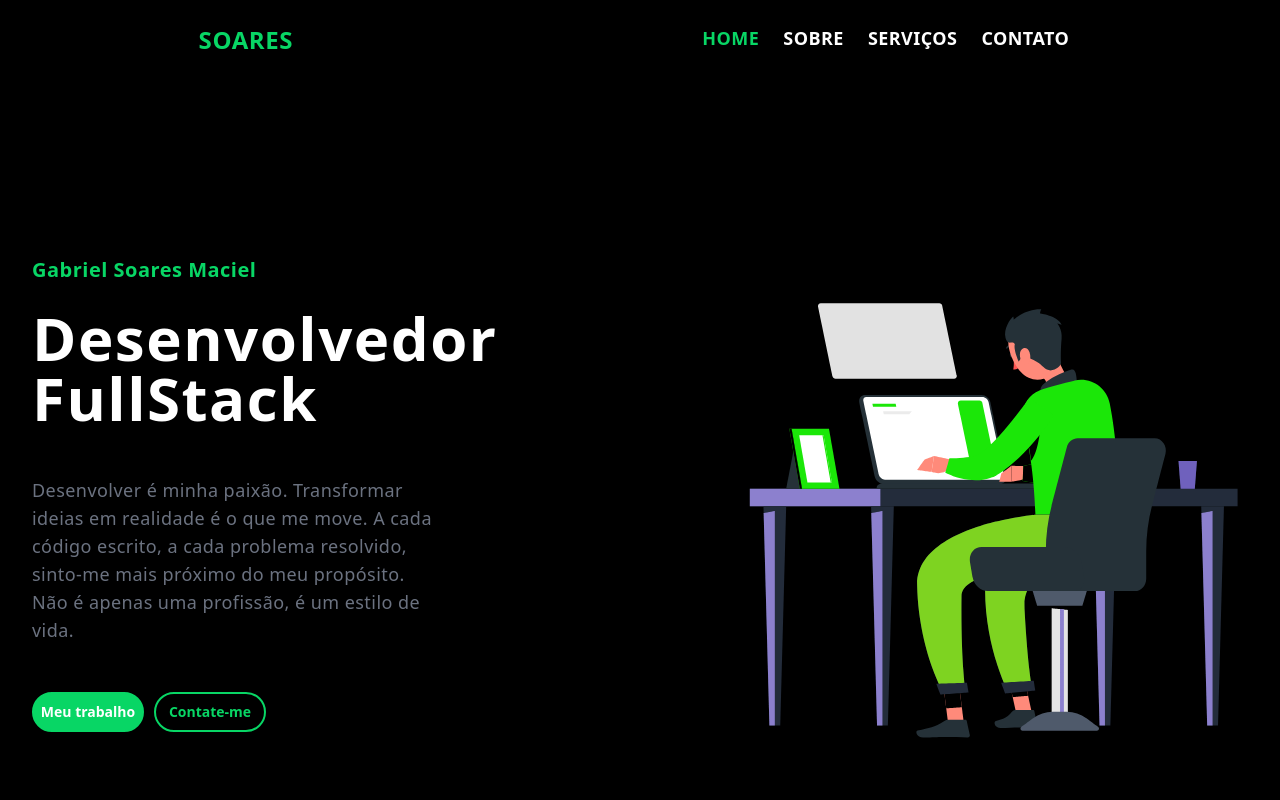
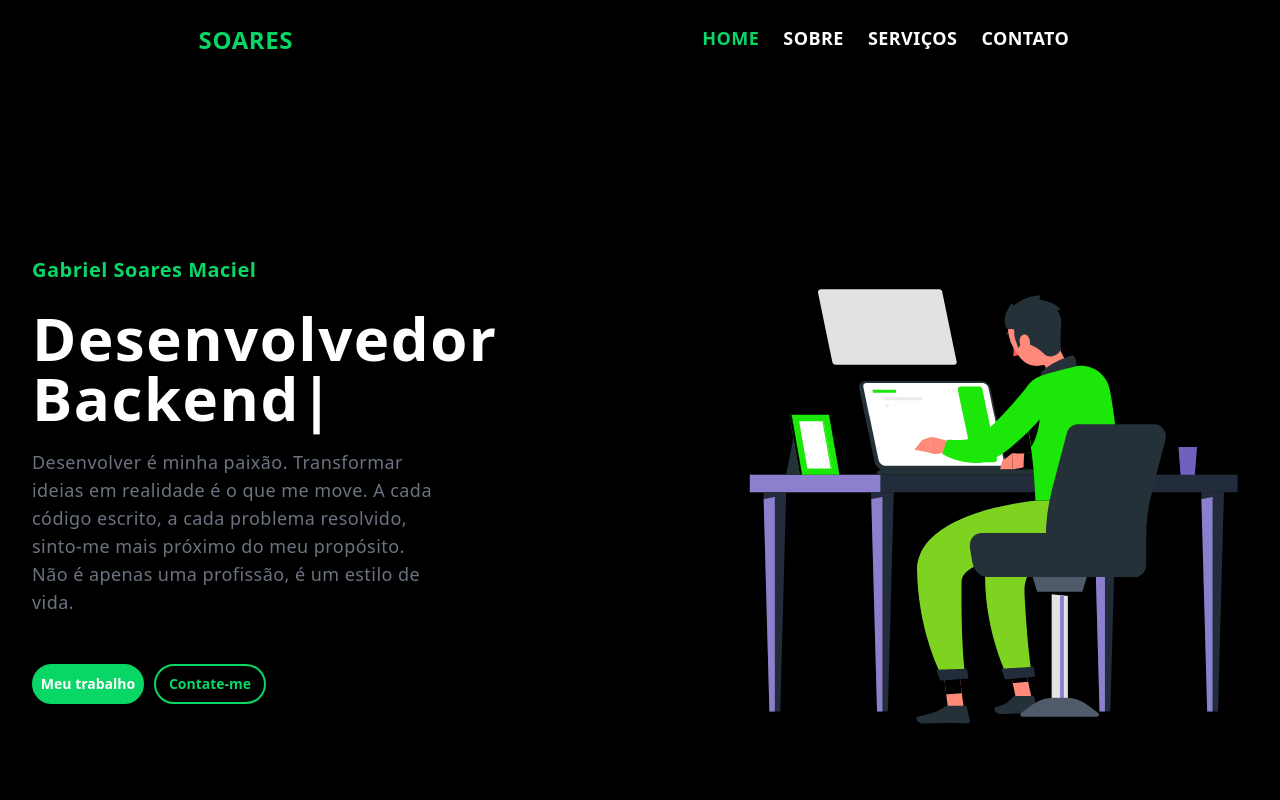
Before and after one commit to GabrielSoares-Dev/Portfolio-v2, a Next.js app: page / in a window 1280 px wide. Shown: the top 800 px of the page. Built offline with nearby package versions, Linux system fonts and the light colour scheme.

Commit message:
animations introduction

```diff
--- a/package.json
+++ b/package.json
@@ -23,6 +23,7 @@
     "react-dom": "18.2.0",
     "react-icons": "^4.8.0",
     "react-lottie": "^1.2.3",
+    "react-type-animation": "^3.0.1",
     "save-dev": "^0.0.1-security",
     "tailwindcss": "^3.2.7",
     "typescript": "4.9.5"
--- /dev/null
+++ b/src/app/(components)/CallToChat/index.tsx
@@ -0,0 +1,29 @@
+import Button from '@/components/Button'
+
+export default function CallToChat() {
+  return (
+    <section className="py-20 md:py-28 bg-black">
+      <div className="container px-4 mx-auto">
+        <div className="max-w-4xl mx-auto text-center">
+          <h2
+            className="mb-4 text-white text-3xl md:text-4xl font-heading font-bold"
+            contentEditable="false"
+          >
+            Converse comigo agora mesmo
+          </h2>
+          <p className="mb-6 text-gray-500 text-lg md:text-xl font-heading font-medium text-coolGray-500">
+            Estou disponível para conversar com você em tempo real através de um
+            chat. Se precisar de ajuda, tirar dúvidas ou simplesmente bater um
+            papo, é só iniciar a conversa e estarei aqui para responder o mais
+            rápido possível. Vamos conversar agora mesmo!
+          </p>
+          <div className="flex justify-center">
+            <div className="w-full sm:w-32">
+              <Button label="Iniciar chat" variant="secondary" />
+            </div>
+          </div>
+        </div>
+      </div>
+    </section>
+  )
+}
--- /dev/null
+++ b/src/app/(components)/Introduction/animations/button-animations.ts
@@ -0,0 +1,29 @@
+export const buttonMyWorkAnimation = {
+  initial: {
+    opacity: 0,
+    x: -100,
+  },
+  animate: {
+    opacity: 1,
+    x: 0,
+  },
+  transition: {
+    duration: 1,
+    delay: 1,
+  },
+}
+
+export const buttonContactAnimation = {
+  initial: {
+    x: 100,
+    opacity: 0,
+  },
+  animate: {
+    opacity: 1,
+    x: 0,
+  },
+  transition: {
+    duration: 1,
+    delay: 1,
+  },
+}
--- /dev/null
+++ b/src/app/(components)/Introduction/animations/index.ts
@@ -0,0 +1,10 @@
+export {
+  descriptionAnimation,
+  nameAnimation,
+  roleAnimation,
+} from './text-animations'
+export {
+  buttonMyWorkAnimation,
+  buttonContactAnimation,
+} from './button-animations'
+export { lottieAnimation } from './lottie-animation'
--- /dev/null
+++ b/src/app/(components)/Introduction/animations/lottie-animation.ts
@@ -0,0 +1,14 @@
+export const lottieAnimation = {
+  initial: {
+    opacity: 0,
+    x: 100,
+  },
+  animate: {
+    opacity: 1,
+    x: 0,
+  },
+  transition: {
+    duration: 1,
+    delay: 1,
+  },
+}
--- /dev/null
+++ b/src/app/(components)/Introduction/animations/text-animations.ts
@@ -0,0 +1,41 @@
+export const descriptionAnimation = {
+  initial: {
+    opacity: 0,
+    y: 50,
+  },
+  animate: {
+    opacity: 1,
+    y: 0,
+  },
+  transition: {
+    duration: 1,
+  },
+}
+
+export const nameAnimation = {
+  initial: {
+    y: -50,
+    opacity: 0,
+  },
+  animate: {
+    opacity: 1,
+    y: 0,
+  },
+  transition: {
+    duration: 1,
+  },
+}
+
+export const roleAnimation = {
+  initial: {
+    opacity: 0,
+    scale: 0,
+  },
+  animate: {
+    opacity: 1,
+    scale: 1,
+  },
+  transition: {
+    duration: 1,
+  },
+}
--- a/src/app/(components)/Introduction/index.tsx
+++ b/src/app/(components)/Introduction/index.tsx
@@ -4,42 +4,95 @@ import { useIntroduction } from './hooks'
 import Button from '@/components/Button'
 import Lottie from 'react-lottie'
 import options from '@/constants/developer-animation-options'
+import { TypeAnimation } from 'react-type-animation'
+import { motion } from 'framer-motion'
+import {
+  descriptionAnimation,
+  nameAnimation,
+  roleAnimation,
+  buttonContactAnimation,
+  buttonMyWorkAnimation,
+  lottieAnimation,
+} from './animations'
 
 export default function Introduction() {
   const { ref } = useIntroduction()
+
   return (
     <div className=" pb-6 sm:pb-8 lg:pb-12">
       <div className="mx-auto px-4 md:px-8">
         <section className="flex flex-col justify-between gap-6 sm:gap-10 md:gap-16 lg:flex-row">
           <div className="flex flex-col justify-center sm:text-center lg:py-12 lg:text-left xl:w-5/12 xl:py-24">
-            <p className="mb-4 font-semibold text-primary md:mb-6 md:text-lg xl:text-xl">
+            <motion.p
+              initial={nameAnimation.initial}
+              animate={nameAnimation.animate}
+              transition={nameAnimation.transition}
+              className="mb-4 font-semibold text-primary md:mb-6 md:text-lg xl:text-xl"
+            >
               Gabriel Soares Maciel
-            </p>
+            </motion.p>
+            <motion.div
+              initial={roleAnimation.initial}
+              animate={roleAnimation.animate}
+              transition={roleAnimation.transition}
+              className="mb-5"
+            >
+              <TypeAnimation
+                sequence={[
+                  'Desenvolvedor FullStack',
+                  1000,
+                  'Desenvolvedor Mobile',
+                  2000,
+                  'Desenvolvedor Backend',
+                  3000,
+                  'Desenvolvedor Frontend',
+                ]}
+                wrapper="span"
+                cursor={true}
+                repeat={Infinity}
+                className="text-white mb-8 text-4xl font-bold sm:text-5xl md:mb-12 md:text-6xl"
+              />
+            </motion.div>
 
-            <h1 className="text-white mb-8 text-4xl font-bold sm:text-5xl md:mb-12 md:text-6xl">
-              Desenvolvedor FullStack
-            </h1>
-
-            <p className="mb-8 leading-relaxed text-gray-500 md:mb-12 lg:w-4/5 xl:text-lg">
+            <motion.p
+              initial={descriptionAnimation.initial}
+              animate={descriptionAnimation.animate}
+              transition={descriptionAnimation.transition}
+              className="mb-8 leading-relaxed text-gray-500 md:mb-12 lg:w-4/5 xl:text-lg"
+            >
               Desenvolver é minha paixão. Transformar ideias em realidade é o
               que me move. A cada código escrito, a cada problema resolvido,
               sinto-me mais próximo do meu propósito. Não é apenas uma
               profissão, é um estilo de vida.
-            </p>
-
+            </motion.p>
             <div className="flex flex-col gap-2.5 sm:flex-row sm:justify-center lg:justify-start">
-              <div className="w-full sm:w-28">
+              <motion.div
+                initial={buttonMyWorkAnimation.initial}
+                animate={buttonMyWorkAnimation.animate}
+                transition={buttonMyWorkAnimation.transition}
+                className="w-full sm:w-28"
+              >
                 <Button label="Meu trabalho" variant="primary" />
-              </div>
-              <div className="w-full sm:w-28">
+              </motion.div>
+              <motion.div
+                initial={buttonContactAnimation.initial}
+                animate={buttonContactAnimation.animate}
+                transition={buttonContactAnimation.transition}
+                className="w-full sm:w-28"
+              >
                 <Button label="Contate-me" variant="secondary" />
-              </div>
+              </motion.div>
             </div>
           </div>
 
-          <div className="h-72 overflow-hidden   lg:h-auto xl:w-5/12">
+          <motion.div
+            initial={lottieAnimation.initial}
+            animate={lottieAnimation.animate}
+            transition={lottieAnimation.transition}
+            className="h-72 overflow-hidden   lg:h-auto xl:w-5/12"
+          >
             <Lottie options={options} isClickToPauseDisabled />
-          </div>
+          </motion.div>
         </section>
       </div>
     </div>
--- a/src/app/(components)/Services/index.tsx
+++ b/src/app/(components)/Services/index.tsx
@@ -10,7 +10,6 @@ export default function Services() {
     <section
       className="py-24 md:pb-32 bg-black"
       style={{
-        backgroundImage: "url('flex-ui-assets/elements/pattern-white.svg')",
         backgroundPosition: 'center',
       }}
     >
--- a/src/app/page.tsx
+++ b/src/app/page.tsx
@@ -3,6 +3,7 @@ import Services from '@app/(components)/Services'
 import About from '@/app/(components)/About'
 import Skils from './(components)/Skils'
 import Contact from './(components)/Contact'
+import CallToChat from './(components)/CallToChat'
 
 export default function Home() {
   return (
@@ -12,6 +13,7 @@ export default function Home() {
       {/* <Skils /> */}
       <About />
       <Contact />
+      <CallToChat />
     </div>
   )
 }
```
Also changed, not shown: 1 other file (tests, documents, lock files or other folders).
